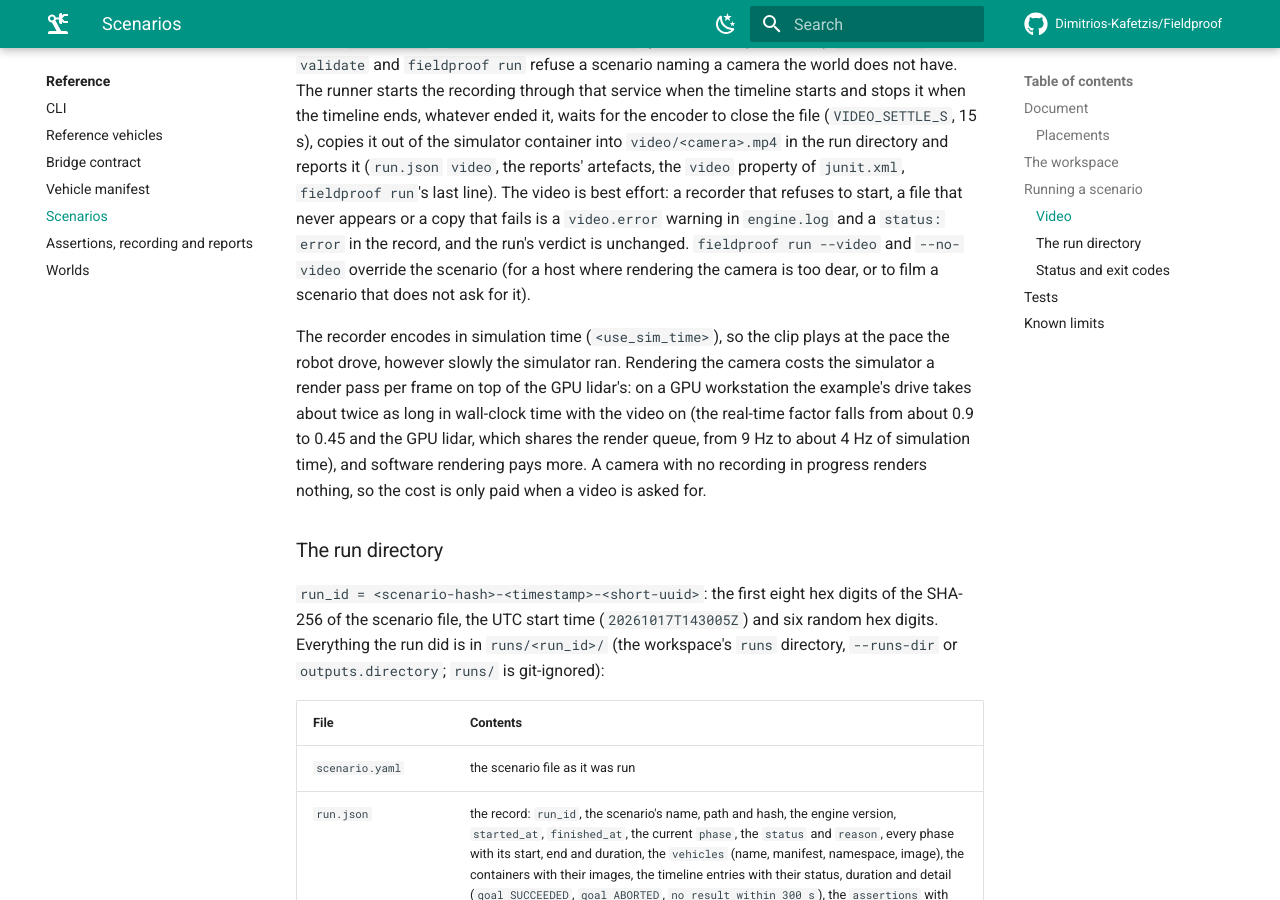
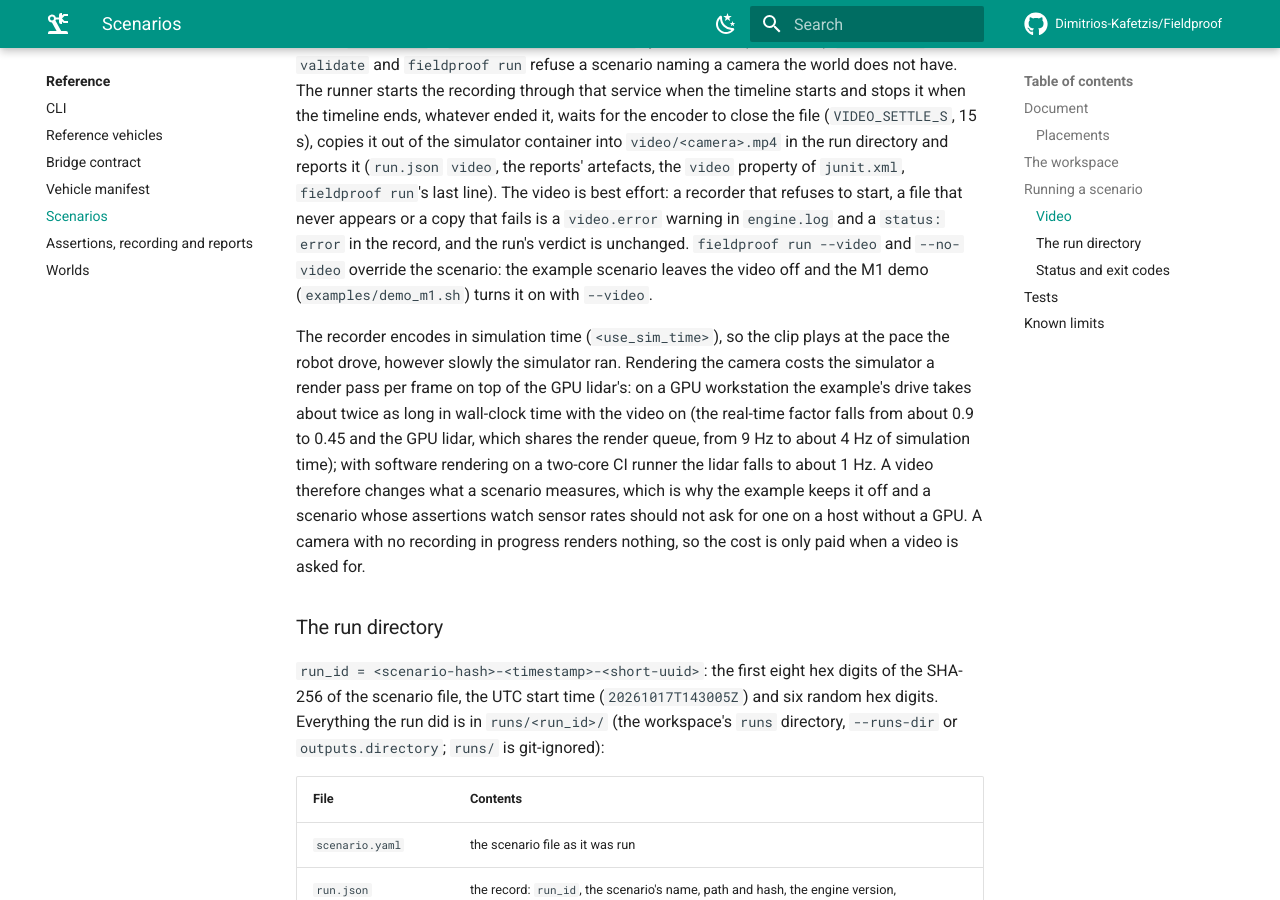
Before and after one commit to Dimitrios-Kafetzis/Fieldproof, an MkDocs documentation site: the page built from docs/reference/scenarios.md, in a window 1280 px wide and 900 px high, scrolled down 5831 px. Built offline with MkDocs 1.6.1 and Material for MkDocs 9.7.7, drawn with Linux system fonts in a browser that asks for light colours; comment, search, counter and statistics services are not loaded.

Commit message:
fix(engine): keep the demo video opt-in, the camera starves the lidar without a GPU
With software rendering on the CI runner the spectator camera brings the
GPU lidar down to about 1 Hz of simulation time, below the example's
floor, while the video itself records fine: a video changes what a
scenario measures. The example scenario therefore leaves `outputs.video`
off, the M1 demo turns it on with `fieldproof run --video` (`--no-video`
skips it), and the integration test exercises the real recorder on the
failing example, which asserts no sensor rate. The docs say why.

Part of #46.

```diff
--- a/docs/reference/scenarios.md
+++ b/docs/reference/scenarios.md
@@ -198,16 +198,19 @@ the simulator container into `video/<camera>.mp4` in the run directory and repor
 `fieldproof run`'s last line). The video is best effort: a recorder that refuses to
 start, a file that never appears or a copy that fails is a `video.error` warning in
 `engine.log` and a `status: error` in the record, and the run's verdict is unchanged.
-`fieldproof run --video` and `--no-video` override the scenario (for a host where rendering
-the camera is too dear, or to film a scenario that does not ask for it).
+`fieldproof run --video` and `--no-video` override the scenario: the example scenario leaves
+the video off and the M1 demo (`examples/demo_m1.sh`) turns it on with `--video`.
 
 The recorder encodes in simulation time (`<use_sim_time>`), so the clip plays at the pace
 the robot drove, however slowly the simulator ran. Rendering the camera costs the simulator a
 render pass per frame on top of the GPU lidar's: on a GPU workstation the example's drive takes
 about twice as long in wall-clock time with the video on (the real-time factor falls from about
 0.9 to 0.45 and the GPU lidar, which shares the render queue, from 9 Hz to about 4 Hz of
-simulation time), and software rendering pays more. A camera with no recording in progress
-renders nothing, so the cost is only paid when a video is asked for.
+simulation time); with software rendering on a two-core CI runner the lidar falls to about
+1 Hz. A video therefore changes what a scenario measures, which is why the example keeps it
+off and a scenario whose assertions watch sensor rates should not ask for one on a host without
+a GPU. A camera with no recording in progress renders nothing, so the cost is only paid when a
+video is asked for.
 
 ### The run directory
 
```
Also changed, not shown: README.md (+3 -2 lines), docs/plan/STATUS.md (+1 -1 lines), docs/setup/ci.md (+2 -2 lines), examples/scenarios/README.md (+1 -1 lines), 6 other files.
